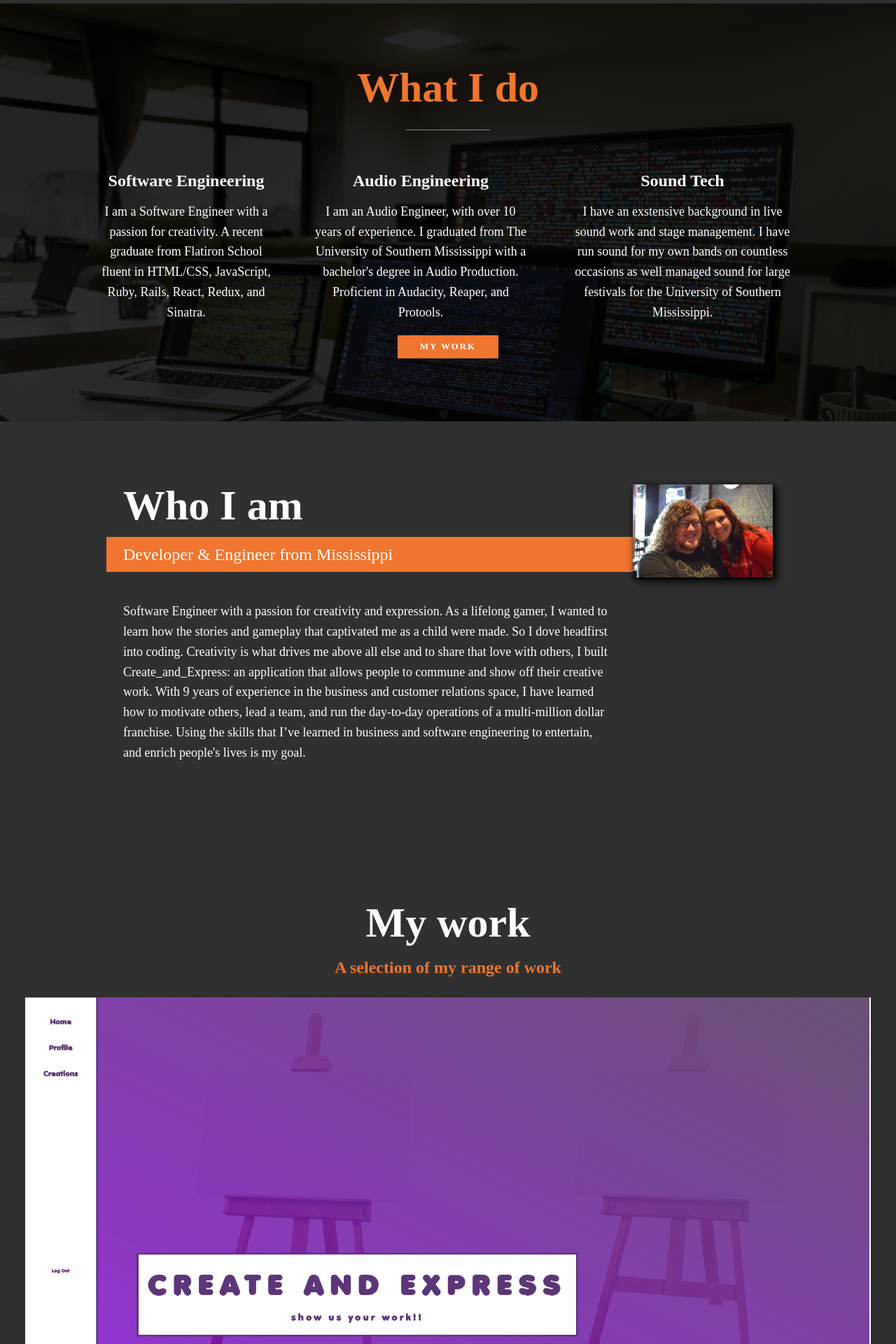
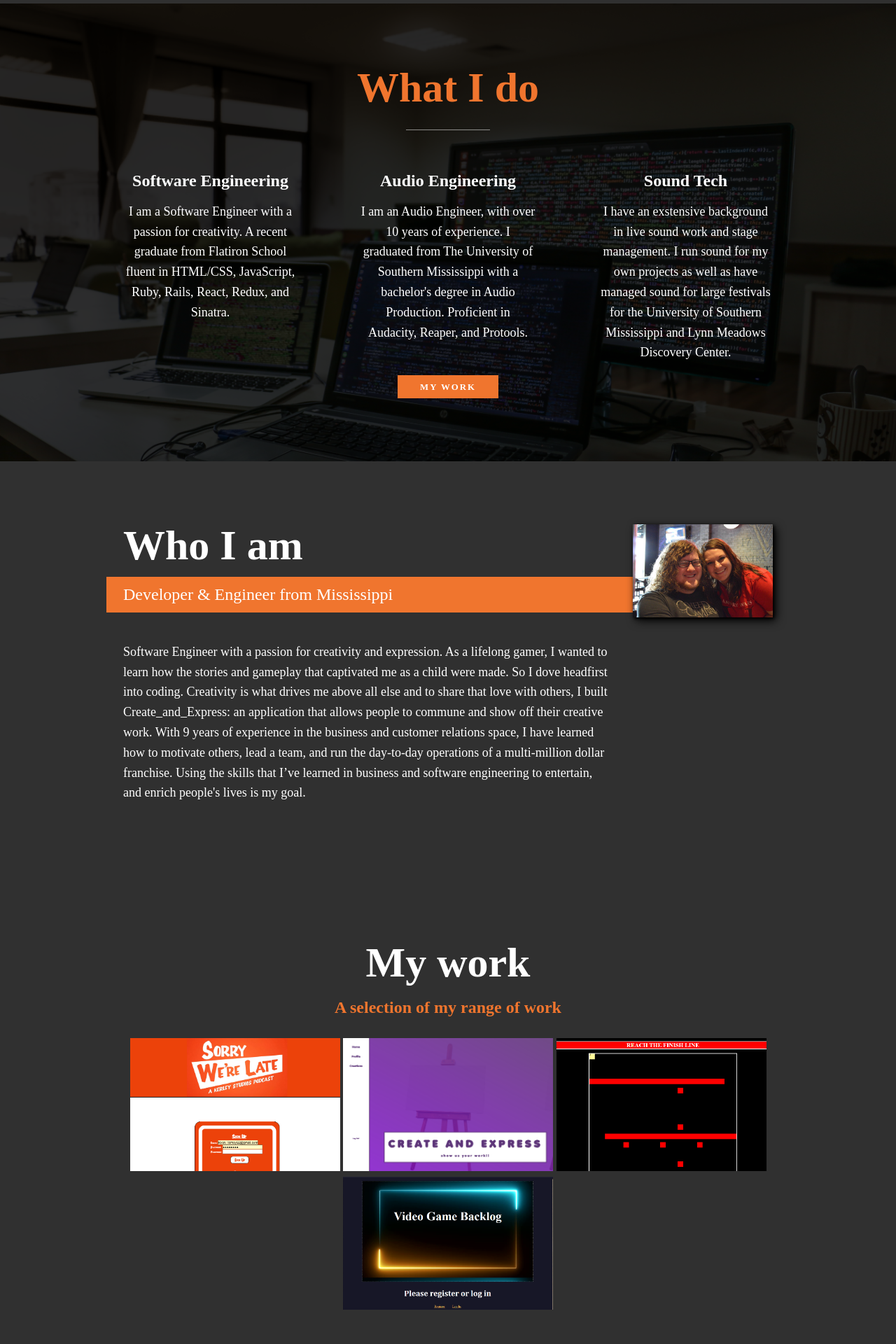
Before and after one commit to Ryan-Tierney/My_Portfolio, a PHP site: page / in a window 1280 px wide. Shown: the part 754-2674 px from the top of the page at 70% size. Run offline with PHP 8.4, Linux system fonts and the light colour scheme; some libraries are stand-ins or nearby versions.

Commit message:
resizing images

```diff
--- a/css/style.css
+++ b/css/style.css
@@ -20,8 +20,7 @@
   --fs-h3: 1.25rem;
   --fs-body: 1rem;
 
-  --bs: 0.25em 0.25em 0.75em rgb(0, 0, 0),
-        0.125em 0.125em 0.25em rgba(0, 0, 0);
+  --bs: 0.25em 0.25em 0.75em rgb(0, 0, 0), 0.125em 0.125em 0.25em rgba(0, 0, 0);
 }
 
 @media (min-width: 800px) {
@@ -46,12 +45,15 @@ body {
 section {
   padding: 5em 2em;
 }
+
 img {
   display: block;
   max-width: 100%;
 }
 
-strong { font-weight: var(--fw-bold); }
+strong {
+  font-weight: var(--fw-bold);
+}
 
 :focus {
   outline: 3px solid var(--clr-accent);
@@ -62,12 +64,12 @@ strong { font-weight: var(--fw-bold); }
 
 .btn {
   display: inline-block;
-  padding: .5em 2.5em;
+  padding: 0.5em 2.5em;
   background: var(--clr-accent);
   color: var(--clr-light);
   text-decoration: none;
   cursor: pointer;
-  font-size: .8rem;
+  font-size: 0.8rem;
   text-transform: uppercase;
   letter-spacing: 2px;
   font-weight: var(--fw-bold);
@@ -98,7 +100,7 @@ h3 {
 }
 
 .section__title {
-  margin-bottom: .25em;
+  margin-bottom: 0.25em;
 }
 
 .section__title--intro {
@@ -122,14 +124,16 @@ h3 {
 .section__subtitle--intro,
 .section__subtitle--about {
   background: var(--clr-accent);
-  padding: .25em 1em;
+  padding: 0.25em 1em;
   font-family: var(--family-secondary);
   margin-bottom: 1em;
 }
 
 /* header */
 
-nav { display: none; }
+nav {
+  display: none;
+}
 
 /* intro section */
 
@@ -150,7 +154,7 @@ nav { display: none; }
     grid-template-areas:
       "img title"
       "img subtitle";
-      grid-template-columns: min-content max-content;
+    grid-template-columns: min-content max-content;
   }
 
   .intro__img {
@@ -188,7 +192,7 @@ nav { display: none; }
 }
 
 .section__title--services::after {
-  content: '';
+  content: "";
   display: block;
   width: 2em;
   height: 1px;
@@ -198,7 +202,7 @@ nav { display: none; }
 }
 
 .service {
-  max-width: 500px;
+  max-width: 250px;
   margin: 0 auto;
 }
 
@@ -206,7 +210,7 @@ nav { display: none; }
   margin-bottom: 4em;
 }
 
-@media (min-width: 800px) {
+@media (min-width: 1000px) {
   .services {
     display: flex;
     max-width: 1000px;
@@ -226,7 +230,7 @@ nav { display: none; }
 }
 
 .about-me__image {
-  box-shadow: var(--bs)
+  box-shadow: var(--bs);
 }
 
 @media (min-width: 600px) {
@@ -234,9 +238,9 @@ nav { display: none; }
     display: grid;
     grid-template-columns: 1fr 200px;
     grid-template-areas:
-        "title img"
-        "subtitle img"
-        "text img";
+      "title img"
+      "subtitle img"
+      "text img";
     grid-column-gap: 2em;
   }
 
@@ -276,21 +280,24 @@ nav { display: none; }
 }
 
 .portfolio {
-  display: grid;
-  grid-template-columns: repeat(autofit, minmax(300px, 1fr));
+  display: inline-flex;
+  max-width: 300px;
+  max-height: 190px;
+  grid-template-columns: repeat(auto-fit, minmax(300px, 1fr));
+  grid-template-rows: repeat(auto-fit, minmax(300px, 1fr));
 }
 
-.porfolio__item {
+.portfolio__item {
   background: var(--clr-accent);
   overflow: hidden;
 }
 
 .portfolio__img {
-  transition: transform 750ms cubic-bezier(.5, 0, .5, 1),
-  opacity 250ms linear
+  max-width: 100%;
+  transition: transform 750ms cubic-bezier(0.5, 0, 0.5, 1), opacity 250ms linear;
 }
 
 .portfolio__img:hover {
   transform: scale(1.2);
-  opacity: .75;
+  opacity: 0.75;
 }
--- a/index.html
+++ b/index.html
@@ -58,24 +58,27 @@
         <div class="service">
           <h3>Software Engineering</h3>
           <p>
-            I am a Software Engineer with a passion for creativity. A recent graduate
-            from Flatiron School fluent in HTML/CSS, JavaScript, Ruby, Rails, React, Redux,
-            and Sinatra.
+            I am a Software Engineer with a passion for creativity. A recent
+            graduate from Flatiron School fluent in HTML/CSS, JavaScript, Ruby,
+            Rails, React, Redux, and Sinatra.
           </p>
         </div>
         <div class="service">
           <h3>Audio Engineering</h3>
-          <p>I am an Audio Engineer, with over 10 years of experience. I graduated from
-            The University of Southern Mississippi with a bachelor's degree in Audio Production.
-            Proficient in Audacity, Reaper, and Protools.
+          <p>
+            I am an Audio Engineer, with over 10 years of experience. I
+            graduated from The University of Southern Mississippi with a
+            bachelor's degree in Audio Production. Proficient in Audacity,
+            Reaper, and Protools.
           </p>
         </div>
         <div class="service">
           <h3>Sound Tech</h3>
           <p>
             I have an exstensive background in live sound work and stage
-            management. I have run sound for my own bands on countless occasions as well
-            managed sound for large festivals for the University of Southern Mississippi.
+            management. I run sound for my own projects as well as have managed
+            sound for large festivals for the University of Southern Mississippi
+            and Lynn Meadows Discovery Center.
           </p>
         </div>
       </div>
@@ -91,33 +94,68 @@
       </p>
 
       <div class="about-me__body">
-        <p>Software Engineer with a passion for creativity and expression. As a lifelong gamer, I wanted to learn how the
-stories and gameplay that captivated me as a child were made. So I dove headfirst into coding. Creativity is
-what drives me above all else and to share that love with others, I built Create_and_Express: an application
-that allows people to commune and show off their creative work. With 9 years of experience in the business
-and customer relations space, I have learned how to motivate others, lead a team, and run the day-to-day
-operations of a multi-million dollar franchise. Using the skills that I’ve learned in business and software engineering to
-entertain, and enrich people's lives is my goal.
-</p>
+        <p>
+          Software Engineer with a passion for creativity and expression. As a
+          lifelong gamer, I wanted to learn how the stories and gameplay that
+          captivated me as a child were made. So I dove headfirst into coding.
+          Creativity is what drives me above all else and to share that love
+          with others, I built Create_and_Express: an application that allows
+          people to commune and show off their creative work. With 9 years of
+          experience in the business and customer relations space, I have
+          learned how to motivate others, lead a team, and run the day-to-day
+          operations of a multi-million dollar franchise. Using the skills that
+          I’ve learned in business and software engineering to entertain, and
+          enrich people's lives is my goal.
+        </p>
       </div>
 
-      <img src="img/ryan-porfolio picture.jpg" alt="My wife and I" class="about-me__image"/>
+      <img
+        src="img/ryan-porfolio picture.jpg"
+        alt="My wife and I"
+        class="about-me__image"
+      />
     </section>
 
     <!-- My Work -->
     <section class="my-work" id="work">
       <h2 class="section__title section__title--my-work">My work</h2>
-      <p class="section__subtitle section__subtitle--my-work">A selection of my range of work</p>
+      <p class="section__subtitle section__subtitle--my-work">
+        A selection of my range of work
+      </p>
 
       <div class="portfolio">
         <a href="#" class="portfolio__item">
-          <img src="img/Create&Express.png" alt="React App" class="portfolio__img" />
+          <img src="img/SWLShop.png" alt="React App" class="portfolio__img" />
         </a>
       </div>
 
-            <div class="portfolio">
+      <div class="portfolio">
         <a href="#" class="portfolio__item">
-          <img src="img/SWLShop.png" alt="React App" class="portfolio__img" />
+          <img
+            src="img/Create&Express.png"
+            alt="React App"
+            class="portfolio__img"
+          />
+        </a>
+      </div>
+
+      <div class="portfolio">
+        <a href="#" class="portfolio__item">
+          <img
+            src="img/Finish Line.png"
+            alt="React App"
+            class="portfolio__img"
+          />
+        </a>
+      </div>
+
+      <div class="portfolio">
+        <a href="#" class="portfolio__item">
+          <img
+            src="img/Gaming Backlog.png"
+            alt="React App"
+            class="portfolio__img"
+          />
         </a>
       </div>
     </section>
```
Also changed, not shown: img/Create&Express.png, img/Finish Line.png (added), img/Gaming Backlog.png (added), img/SWLShop.png.
